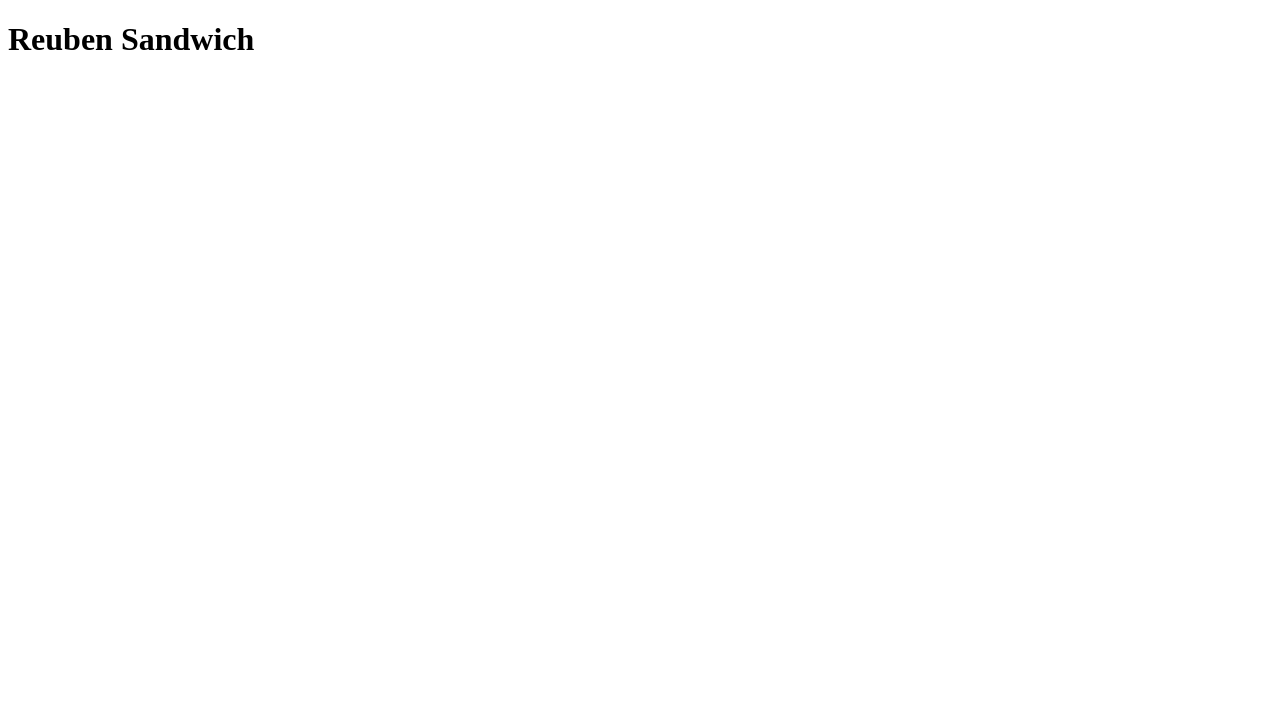
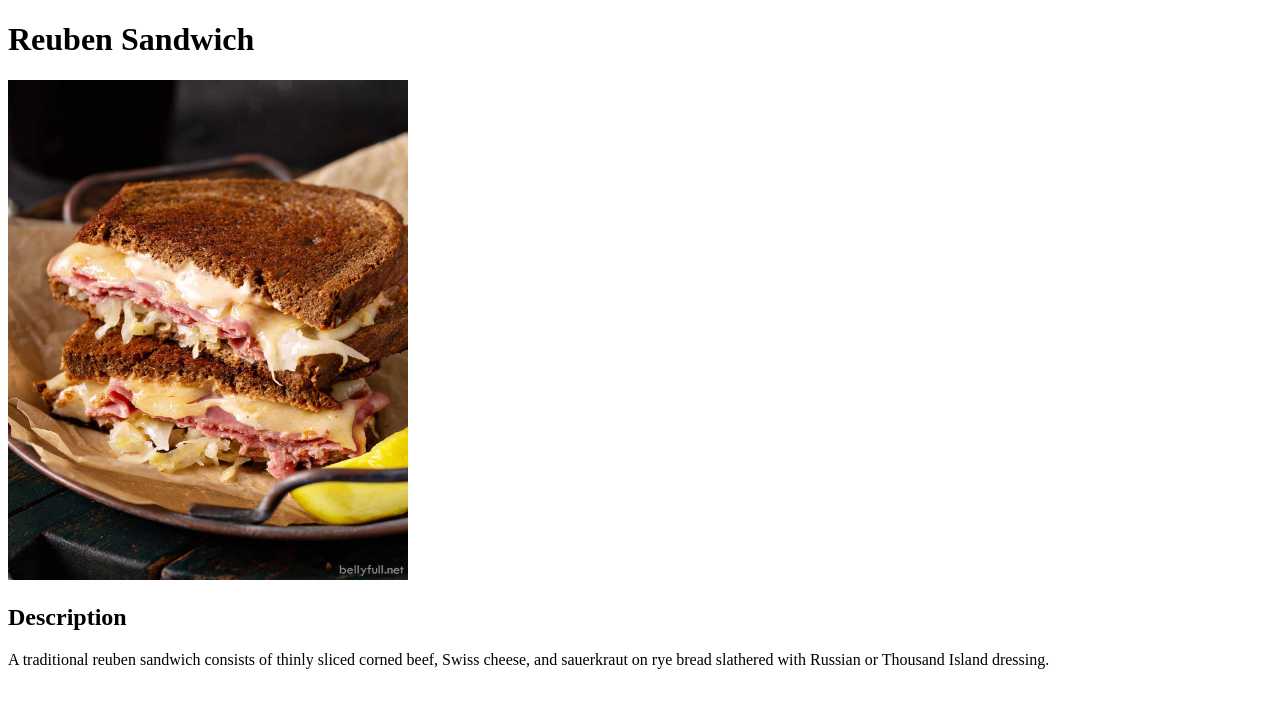
Before and after one commit to ReIish/odin-recipes, a plain HTML site: page recipes/reuben.html in a window 1280 px wide. Drawn offline with Linux system fonts and the light colour scheme.

Commit message:
Add image and description to reuben.html

```diff
--- a/recipes/reuben.html
+++ b/recipes/reuben.html
@@ -7,5 +7,8 @@
 
     <body>
         <h1>Reuben Sandwich</h1>
+        <img src="../images/reuben.jpg" width="400" height="500" alt="reuben sandwich cut in half stacked on top of each other">
+        <h2>Description</h2>
+        <p>A traditional reuben sandwich consists of thinly sliced corned beef, Swiss cheese, and sauerkraut on rye bread slathered with Russian or Thousand Island dressing.</p>
     </body>
 </html>
```
Also changed, not shown: images/reuben.jpg (added).
